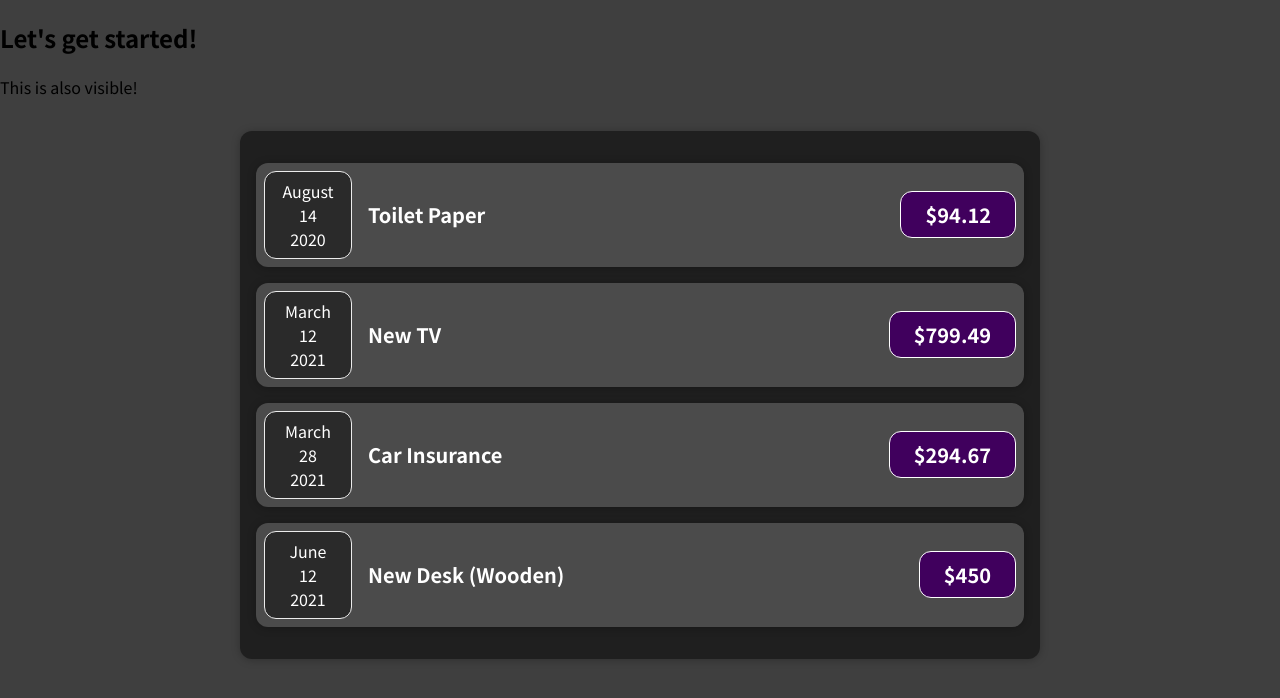
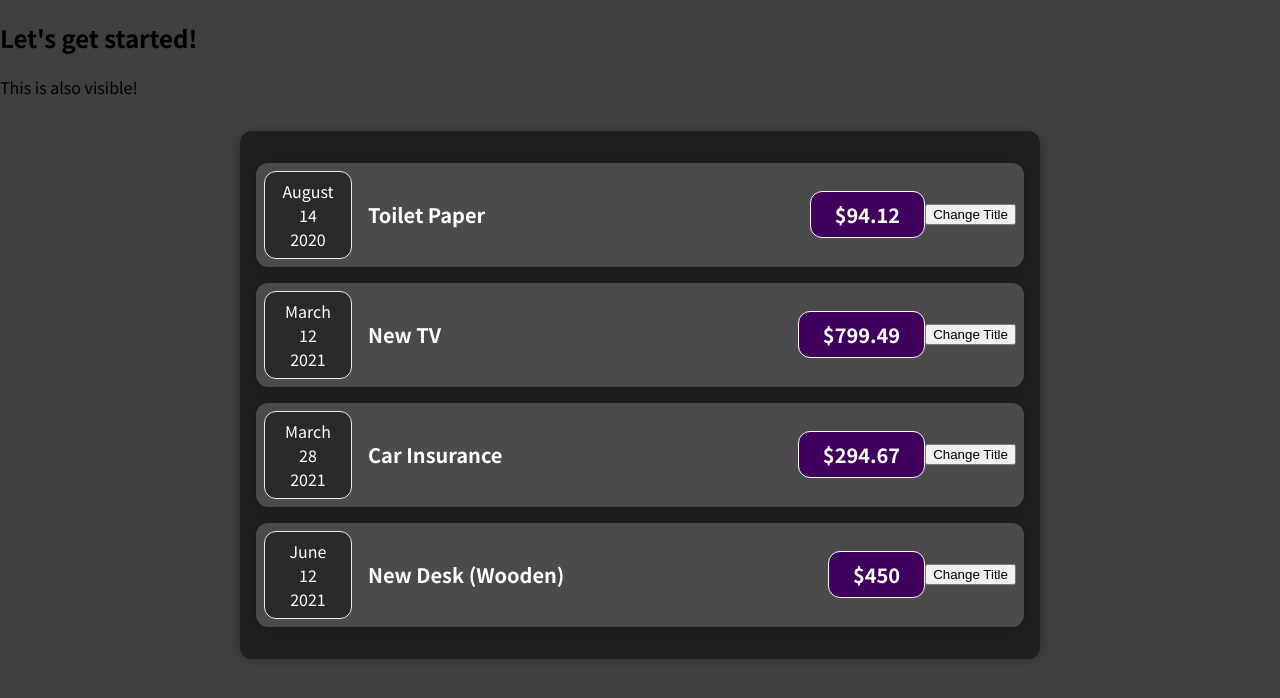
Before and after one commit to khadija-zekraoui/react-training-the-complete-guide, a JavaScript app in the folder 01-starting-setup/: page / in a window 1280 px wide. Shown: the top 698 px of the page. Built offline with nearby package versions, Linux system fonts and the light colour scheme.

Commit message:
training-app: Listening to Events & Working with Event Handlers

```diff
--- a/01-starting-setup/src/components/Expenses/ExpenseItem.js
+++ b/01-starting-setup/src/components/Expenses/ExpenseItem.js
@@ -3,6 +3,9 @@ import ExpenseDate from "./ExpenseDate";
 import Card from "../UI/Card";
 
 const ExpenseItem = (props) => {
+  const clickHandler = () => {
+    console.log("clicked");
+  };
   return (
     // one DIV is allowed
     <Card className="expense-item">
@@ -12,6 +15,7 @@ const ExpenseItem = (props) => {
         <h2>{props.title}</h2>
         <div className="expense-item__price">${props.amount}</div>
       </div>
+      <button onClick={clickHandler}>Change Title</button>
     </Card>
   );
 };
--- a/01-starting-setup/src/components/UI/Card.js
+++ b/01-starting-setup/src/components/UI/Card.js
@@ -1,5 +1,6 @@
 import "./Card.css";
 
+// It's a wrapper component which props.children is the content
 const Card = (props) => {
   const classes = "card " + props.className;
 
```
